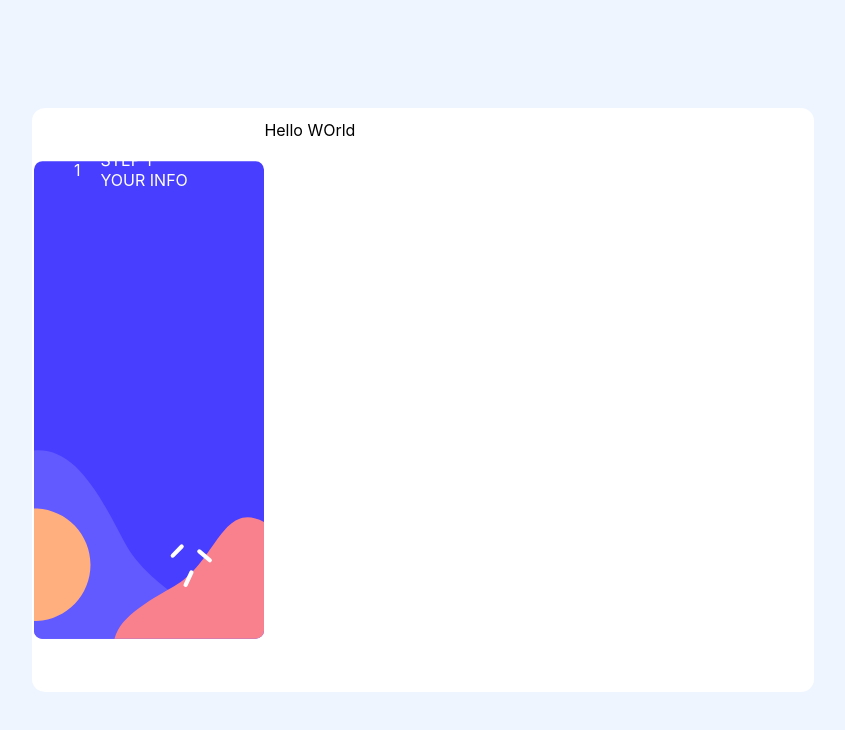
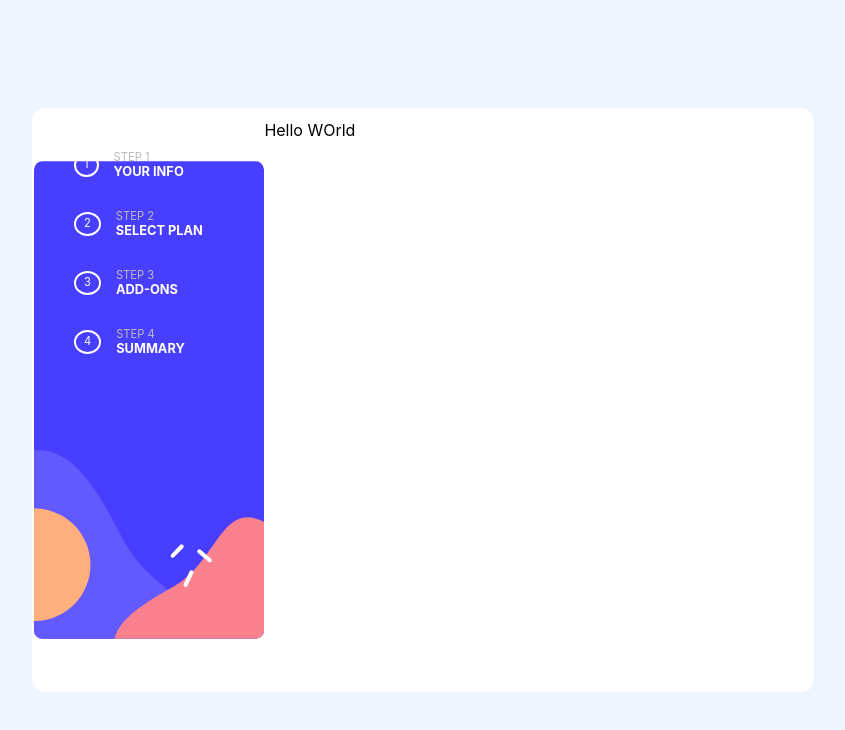
Before and after one commit to darrk-heart/multi-step-form, a React (Create React App) app: page / in a window 1280 px wide. Shown: the top 730 px of the page, without its empty margins (217-1062 px from the left). Built offline with nearby package versions, Linux system fonts and the light colour scheme.

Commit message:
header structure done

```diff
--- a/src/components/Heading/Heading.jsx
+++ b/src/components/Heading/Heading.jsx
@@ -6,13 +6,32 @@ function Heading() {
   return (
     <div className={styles.background}>
       <img src={wallpaper} alt="background side bar" />
-      <div className={styles.text}>
-        <div className={styles.texts}>
-          <span>1</span>
-          <div>
-            <span>STEP 1</span>
-            <span>YOUR INFO</span>
-          </div>
+      <div className={styles.texts}>
+        <span className={styles.texts_number}>1</span>
+        <div>
+          <span className={styles.step}>STEP 1</span>
+          <span className={styles.title}>YOUR INFO</span>
+        </div>
+      </div>
+      <div className={styles.texts}>
+        <span className={styles.texts_number}>2</span>
+        <div>
+          <span className={styles.step}>STEP 2</span>
+          <span className={styles.title}>SELECT PLAN</span>
+        </div>
+      </div>
+      <div className={styles.texts}>
+        <span className={styles.texts_number}>3</span>
+        <div>
+          <span className={styles.step}>STEP 3</span>
+          <span className={styles.title}>ADD-ONS</span>
+        </div>
+      </div>
+      <div className={styles.texts}>
+        <span className={styles.texts_number}>4</span>
+        <div>
+          <span className={styles.step}>STEP 4</span>
+          <span className={styles.title}>SUMMARY</span>
         </div>
       </div>
     </div>
--- a/src/components/Heading/Heading.module.css
+++ b/src/components/Heading/Heading.module.css
@@ -10,18 +10,30 @@
   height: 100%;
   position: absolute;
 }
-.text {
-  position: relative;
-  z-index: 1;
-  color: white;
-}
+
 .texts {
   display: flex;
   align-items: center;
   padding: 30px 0 0 40px;
+  color: white;
 }
 .texts div {
   display: flex;
   flex-direction: column;
-  padding-left: 20px;
+  padding-left: 15px;
 }
+.texts_number {
+  background-color: inherit;
+  padding: 2px 8px 4px 8px;
+  border-radius: 50%;
+  border: 2px solid white;
+  font-size: 0.7rem;
+}
+.step {
+  color: #bbbbbb;
+  font-size: 0.7rem;
+}
+.title {
+  font-size: 0.8rem;
+  font-weight: 700;
+}
```
